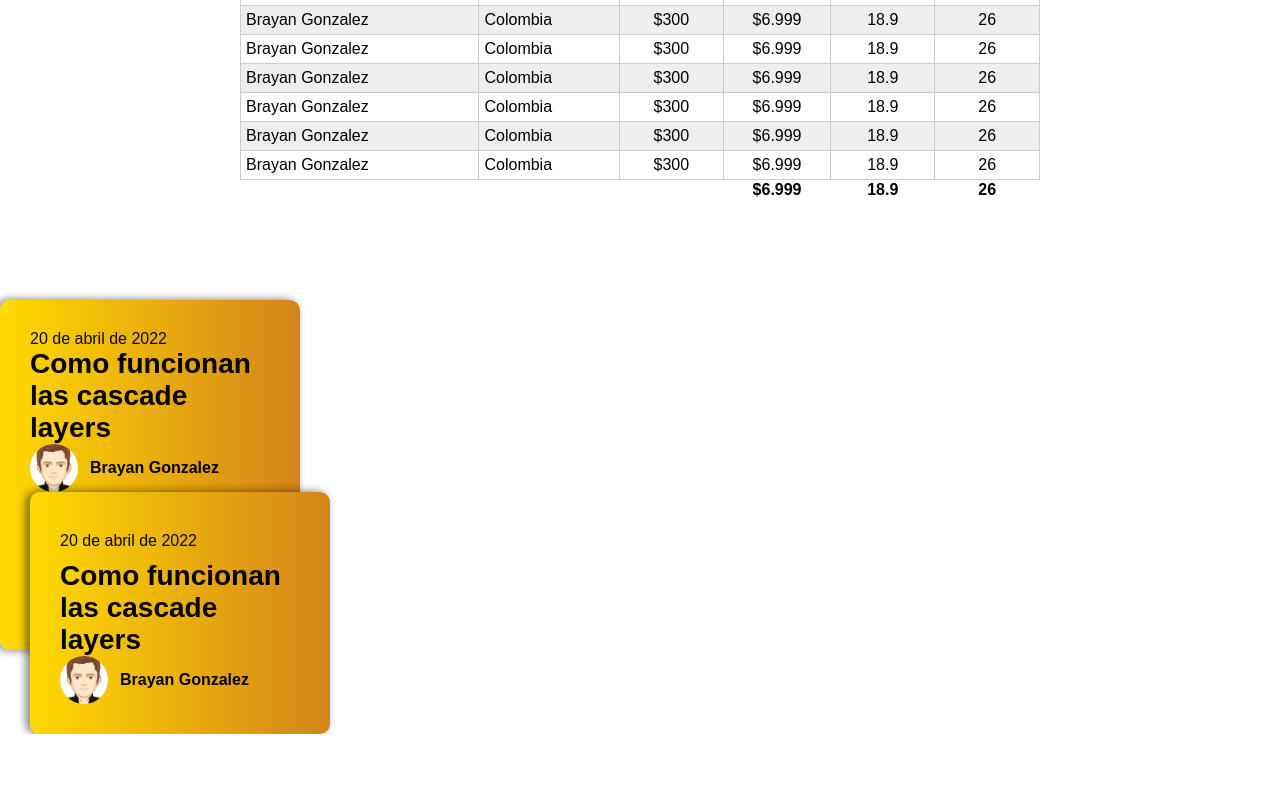
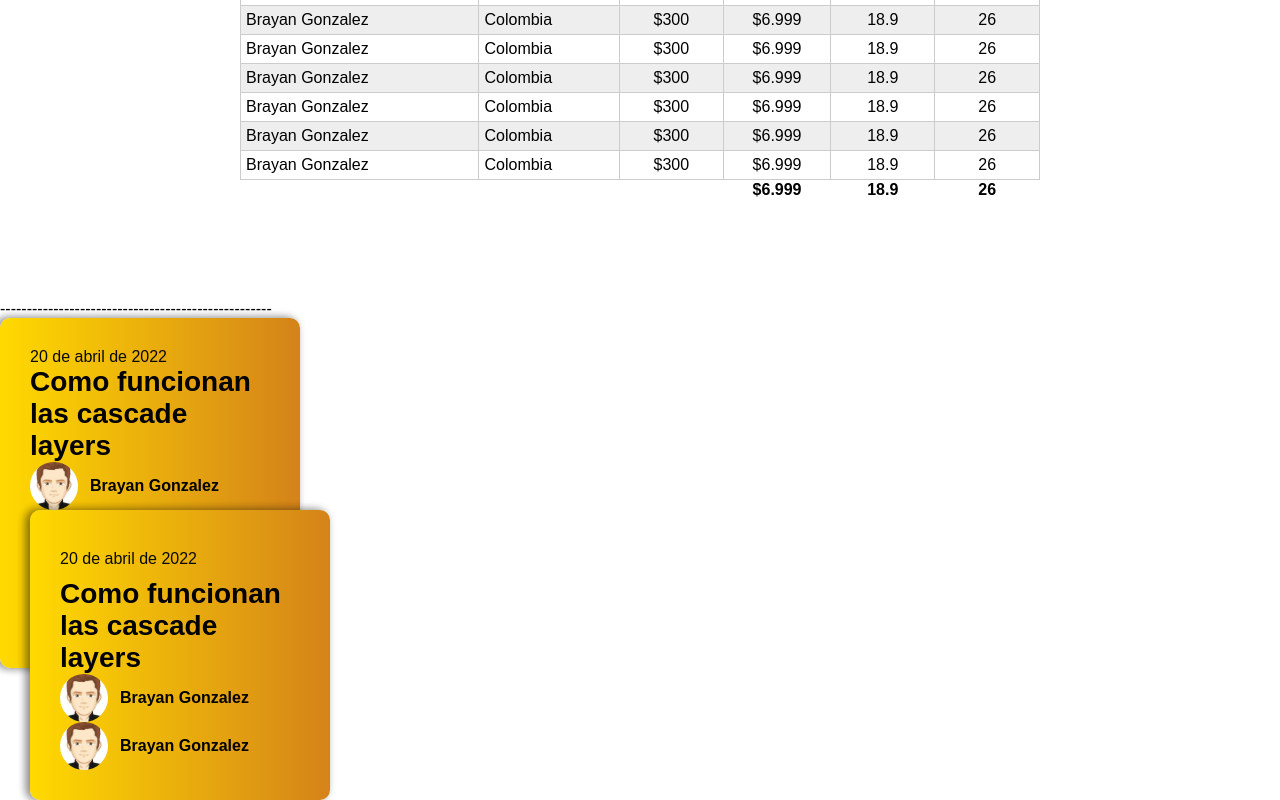
Before and after one commit to Ferney9/ElementosHtml, a plain HTML site: page Index.html in a window 1280 px wide. Shown: the part 1138-1938 px from the top of the page. Before the commit the page ends 1872 px from the top, so only its background shows below. Drawn offline with Linux system fonts and the light colour scheme.

Commit message:
terminamos las secciones extra

```diff
--- a/Index.html
+++ b/Index.html
@@ -341,7 +341,7 @@
       </tr>
     </tfoot>
   </table>
-
+ ---------------------------------------------------
   <div class="card element-3">
     <div class="header">
       <div class="date">20 de abril de 2022</div>
@@ -372,6 +372,16 @@
           </a>
         </div>
       </div>
+      <div class="footer">
+        <div class="author">
+          <a href="#">
+            <img src="images.jpg" alt="" />
+            <span>Brayan Gonzalez</span>
+          </a>
+        </div>
+      </div>
+
+
 
 </body>
 
```
